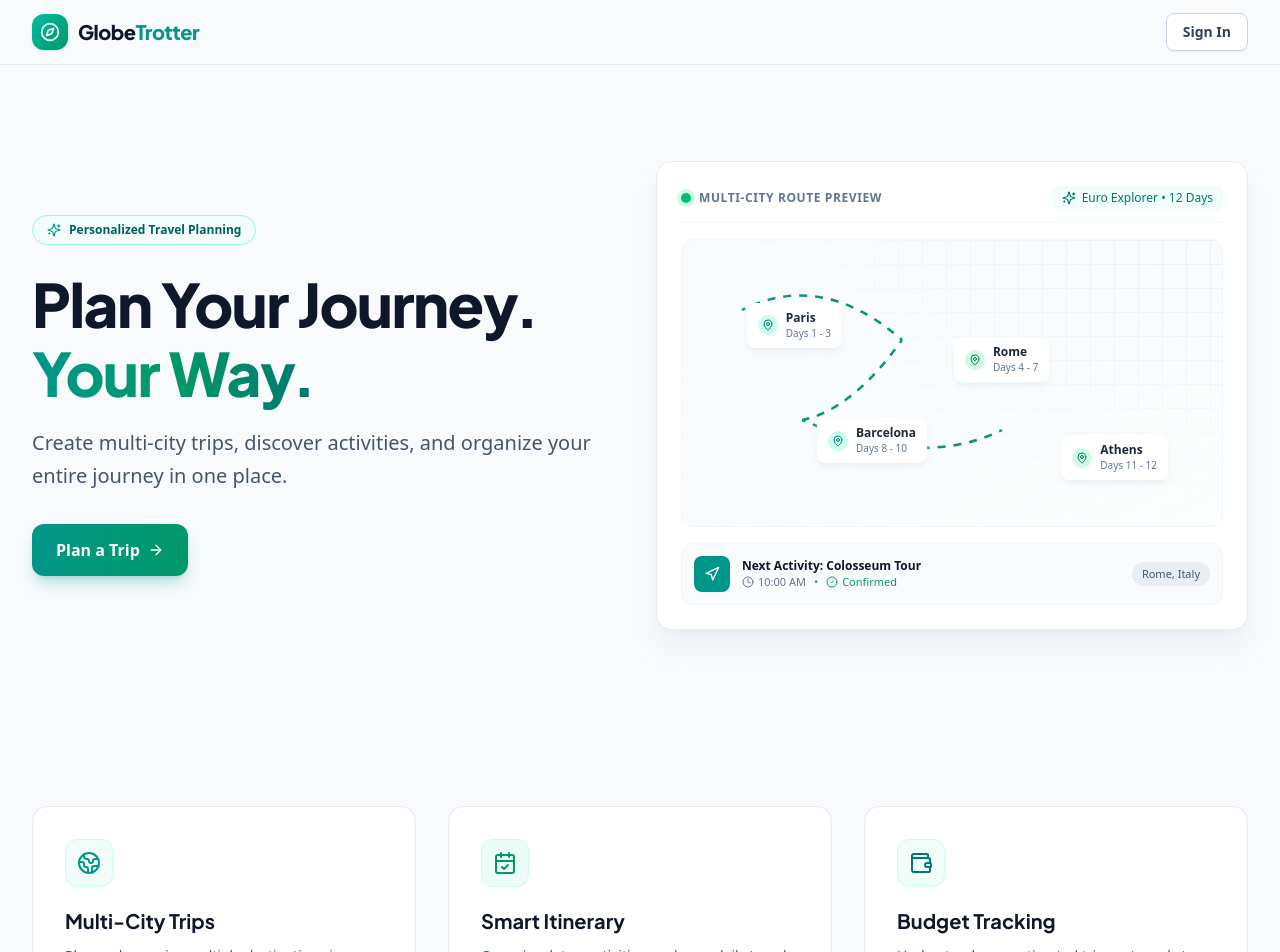
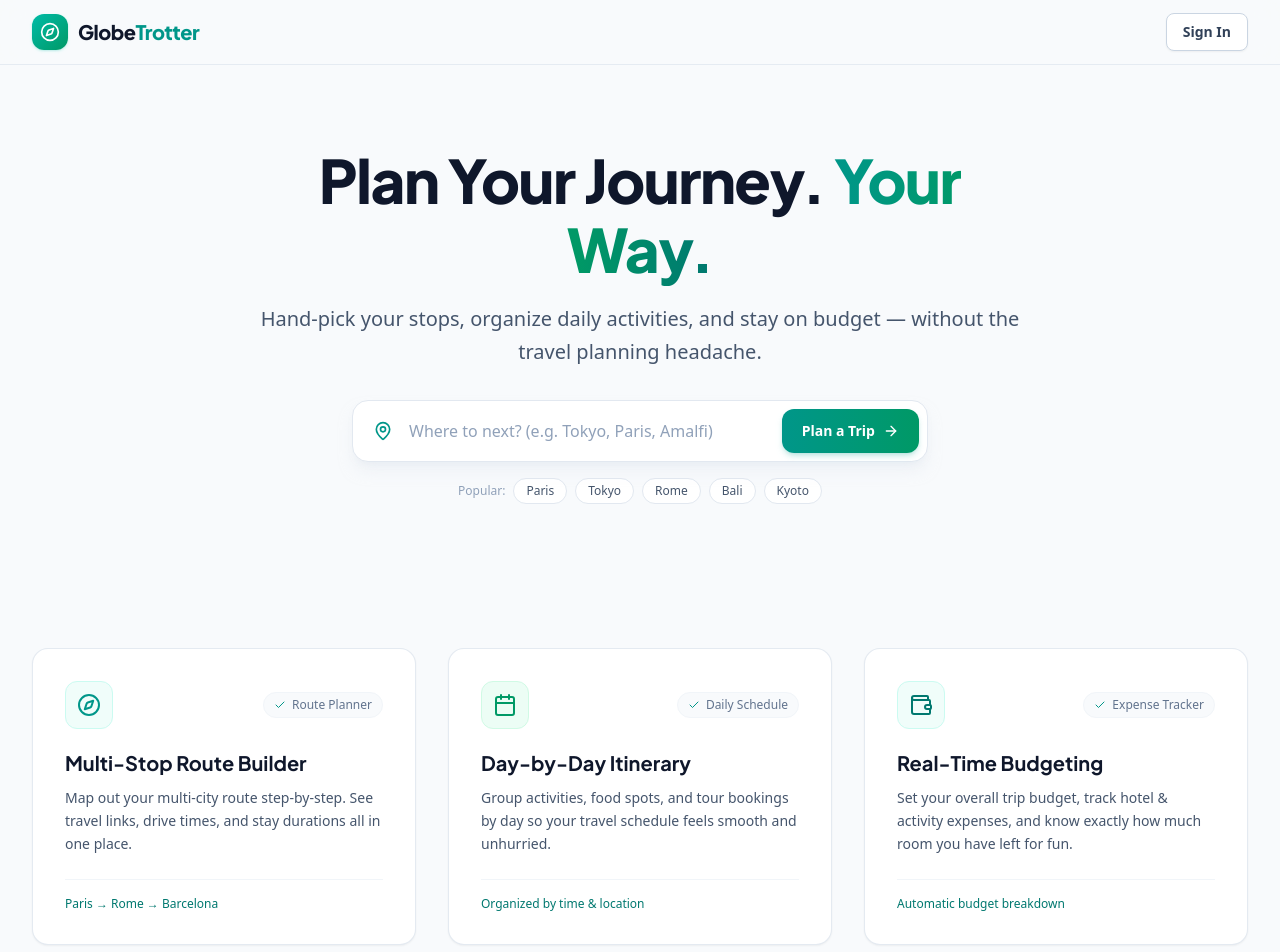
Before and after one commit to Innerkidd/ODOO_GlobeTrotter_2026, a React (Vite) app in the folder frontend/: page / in a window 1280 px wide. Shown: the top 952 px of the page. Built offline with nearby package versions, Linux system fonts and the light colour scheme.

Commit message:
fix:Modification in landing page Frontend

```diff
--- a/frontend/src/components/landing/FeatureCards/FeatureCards.jsx
+++ b/frontend/src/components/landing/FeatureCards/FeatureCards.jsx
@@ -1,53 +1,70 @@
-import React from 'react';
-import { Globe2, CalendarCheck, Wallet } from 'lucide-react';
+import React, { useState } from 'react';
+import { Compass, Calendar, Wallet, ChevronRight, Check } from 'lucide-react';
 
 const features = [
   {
     id: 'multi-city',
-    title: 'Multi-City Trips',
-    description: 'Plan and organize multiple destinations in one journey.',
-    icon: Globe2,
+    title: 'Multi-Stop Route Builder',
+    description: 'Map out your multi-city route step-by-step. See travel links, drive times, and stay durations all in one place.',
+    icon: Compass,
+    badge: 'Route Planner',
+    highlight: 'Paris → Rome → Barcelona',
     iconBg: 'bg-teal-50 text-teal-600 border-teal-100',
   },
   {
     id: 'smart-itinerary',
-    title: 'Smart Itinerary',
-    description: 'Organize dates, activities, and your daily travel plan.',
-    icon: CalendarCheck,
+    title: 'Day-by-Day Itinerary',
+    description: 'Group activities, food spots, and tour bookings by day so your travel schedule feels smooth and unhurried.',
+    icon: Calendar,
+    badge: 'Daily Schedule',
+    highlight: 'Organized by time & location',
     iconBg: 'bg-emerald-50 text-emerald-600 border-emerald-100',
   },
   {
     id: 'budget-tracking',
-    title: 'Budget Tracking',
-    description: 'Understand your estimated trip costs and stay within budget.',
+    title: 'Real-Time Budgeting',
+    description: 'Set your overall trip budget, track hotel & activity expenses, and know exactly how much room you have left for fun.',
     icon: Wallet,
+    badge: 'Expense Tracker',
+    highlight: 'Automatic budget breakdown',
     iconBg: 'bg-teal-50 text-teal-700 border-teal-100',
   },
 ];
 
 const FeatureCards = () => {
+  const [activeCard, setActiveCard] = useState(null);
+
   return (
-    <section className="py-16 sm:py-20">
+    <section className="py-12 sm:py-16">
       <div className="mx-auto max-w-7xl px-4 sm:px-6 lg:px-8">
 
-        {/* Responsive Grid: 3 columns on desktop, stacked on mobile */}
+        {/* Responsive Grid */}
         <div className="grid grid-cols-1 gap-8 md:grid-cols-3">
           {features.map((feature) => {
             const Icon = feature.icon;
             return (
               <div
                 key={feature.id}
-                className="group relative flex flex-col rounded-2xl border border-slate-200/80 bg-white p-6 sm:p-8 shadow-xs transition-all duration-300 hover:-translate-y-1 hover:border-teal-200 hover:shadow-md hover:shadow-teal-900/5"
+                onMouseEnter={() => setActiveCard(feature.id)}
+                onMouseLeave={() => setActiveCard(null)}
+                className="group relative flex flex-col justify-between rounded-2xl border border-slate-200/90 bg-white p-6 sm:p-8 shadow-xs transition-all duration-300 hover:-translate-y-1 hover:border-teal-300 hover:shadow-lg hover:shadow-teal-900/5 cursor-pointer"
               >
-                {/* Icon Box */}
+                <div>
+                  {/* Header Row: Icon & Badge */}
+                  <div className="flex items-center justify-between mb-5">
                     <div
-                  className={`mb-5 inline-flex h-12 w-12 items-center justify-center rounded-xl border ${feature.iconBg} transition-transform duration-300 group-hover:scale-110`}
+                      className={`inline-flex h-12 w-12 items-center justify-center rounded-xl border ${feature.iconBg} transition-transform duration-300 group-hover:scale-110`}
                     >
                       <Icon className="h-6 w-6" />
                     </div>
+                    <span className="inline-flex items-center gap-1.5 rounded-full border border-slate-100 bg-slate-50 px-2.5 py-1 text-xs font-medium text-slate-500 group-hover:border-teal-200 group-hover:bg-teal-50/50 group-hover:text-teal-700 transition-colors">
+                      <Check className="h-3 w-3 text-teal-600" />
+                      {feature.badge}
+                    </span>
+                  </div>
 
                   {/* Title */}
-                <h3 className="font-heading text-xl font-bold text-slate-900">
+                  <h3 className="font-heading text-xl font-bold text-slate-900 group-hover:text-teal-900 transition-colors">
                     {feature.title}
                   </h3>
 
@@ -55,6 +72,15 @@ const FeatureCards = () => {
                   <p className="mt-2.5 text-sm leading-relaxed text-slate-600">
                     {feature.description}
                   </p>
+                </div>
+
+                {/* Interactive Highlight Footer */}
+                <div className="mt-6 border-t border-slate-100 pt-4 flex items-center justify-between text-xs font-medium text-slate-500">
+                  <span className="truncate text-teal-700 font-medium">{feature.highlight}</span>
+                  <span className="inline-flex items-center text-teal-600 opacity-0 group-hover:opacity-100 transition-all duration-200 -translate-x-1 group-hover:translate-x-0">
+                    Explore <ChevronRight className="ml-0.5 h-3.5 w-3.5" />
+                  </span>
+                </div>
               </div>
             );
           })}
--- a/frontend/src/components/landing/Hero/Hero.jsx
+++ b/frontend/src/components/landing/Hero/Hero.jsx
@@ -1,22 +1,21 @@
-import React from 'react';
-import { ArrowRight, Sparkles } from 'lucide-react';
-import TravelVisual from './TravelVisual';
+import React, { useState } from 'react';
+import { ArrowRight, MapPin } from 'lucide-react';
+
+const popularDestinations = ['Paris', 'Tokyo', 'Rome', 'Bali', 'Kyoto'];
 
 const Hero = () => {
+  const [destination, setDestination] = useState('');
+  const [selectedChip, setSelectedChip] = useState('');
+
+  const handleChipClick = (city) => {
+    setSelectedChip(city);
+    setDestination(city);
+  };
+
   return (
-    <section className="relative overflow-hidden py-12 sm:py-16 lg:py-24">
+    <section className="relative overflow-hidden py-12 sm:py-16 lg:py-20">
       <div className="mx-auto max-w-7xl px-4 sm:px-6 lg:px-8">
-        <div className="grid grid-cols-1 items-center gap-12 lg:grid-cols-12 lg:gap-8">
-
-          {/* LEFT COLUMN: Copywriting & Primary CTA */}
-          <div className="flex flex-col items-start text-left lg:col-span-6">
-
-            {/* Top Pill Tag */}
-            <div className="mb-6 inline-flex items-center gap-2 rounded-full border border-teal-200 bg-teal-50/80 px-3.5 py-1.5 text-xs font-semibold text-teal-800 backdrop-blur-xs">
-              <Sparkles className="h-3.5 w-3.5 text-teal-600" />
-              <span>Personalized Travel Planning</span>
-            </div>
-
+        <div className="mx-auto flex flex-col items-center text-center max-w-3xl">
           {/* Headline */}
           <h1 className="font-heading text-4xl font-extrabold tracking-tight text-slate-900 sm:text-5xl sm:leading-[1.15] lg:text-6xl">
             Plan Your Journey.{' '}
@@ -25,29 +24,55 @@ const Hero = () => {
             </span>
           </h1>
 
-            {/* Description */}
+          {/* Humanized Description */}
           <p className="mt-5 text-lg font-normal text-slate-600 leading-relaxed sm:text-xl">
-              Create multi-city trips, discover activities, and organize your entire journey in one place.
+            Hand-pick your stops, organize daily activities, and stay on budget — without the travel planning headache.
           </p>
 
-            {/* Primary CTA */}
-            <div className="mt-8 flex flex-wrap items-center gap-4">
+          {/* Interactive Search & Plan Box */}
+          <div className="mt-8 w-full max-w-xl">
+            <form onSubmit={(e) => e.preventDefault()} className="relative flex items-center rounded-2xl border border-slate-200 bg-white p-2 shadow-lg shadow-slate-200/50 transition-all focus-within:border-teal-500 focus-within:ring-4 focus-within:ring-teal-500/10">
+              <div className="flex items-center pl-3 pr-2 text-slate-400">
+                <MapPin className="h-5 w-5 text-teal-600" />
+              </div>
+              <input
+                type="text"
+                value={destination}
+                onChange={(e) => {
+                  setDestination(e.target.value);
+                  setSelectedChip('');
+                }}
+                placeholder="Where to next? (e.g. Tokyo, Paris, Amalfi)"
+                className="w-full bg-transparent px-2 py-2.5 text-slate-900 placeholder-slate-400 focus:outline-none text-base font-medium"
+              />
               <button
-                type="button"
-                className="group inline-flex items-center justify-center gap-2 rounded-xl bg-gradient-to-r from-teal-600 to-emerald-600 px-6 py-3.5 text-base font-semibold text-white shadow-lg shadow-teal-600/25 transition-all hover:from-teal-500 hover:to-emerald-500 hover:shadow-xl hover:shadow-teal-600/35 focus-visible:outline-2 focus-visible:outline-offset-2 focus-visible:outline-teal-600 active:scale-95"
-                aria-label="Plan a Trip"
+                type="submit"
+                className="group inline-flex items-center justify-center gap-2 rounded-xl bg-gradient-to-r from-teal-600 to-emerald-600 px-5 py-3 text-sm font-semibold text-white shadow-md shadow-teal-600/20 transition-all hover:from-teal-500 hover:to-emerald-500 hover:shadow-lg focus-visible:outline-2 focus-visible:outline-teal-600 active:scale-95 shrink-0 cursor-pointer"
               >
                 <span>Plan a Trip</span>
                 <ArrowRight className="h-4 w-4 transition-transform duration-200 group-hover:translate-x-1" />
               </button>
+            </form>
+
+            {/* Quick Suggestion Chips */}
+            <div className="mt-4 flex flex-wrap items-center justify-center gap-2 text-xs font-medium text-slate-500">
+              <span className="text-slate-400">Popular:</span>
+              {popularDestinations.map((city) => (
+                <button
+                  key={city}
+                  type="button"
+                  onClick={() => handleChipClick(city)}
+                  className={`rounded-full border px-3 py-1 transition-all cursor-pointer active:scale-95 ${
+                    selectedChip === city || destination.toLowerCase() === city.toLowerCase()
+                      ? 'border-teal-500 bg-teal-50 text-teal-700 font-semibold shadow-xs'
+                      : 'border-slate-200 bg-white text-slate-600 hover:border-teal-300 hover:bg-slate-50'
+                  }`}
+                >
+                  {city}
+                </button>
+              ))}
             </div>
           </div>
-
-          {/* RIGHT COLUMN: Travel Visual */}
-          <div className="flex justify-center lg:col-span-6 lg:justify-end">
-            <TravelVisual />
-          </div>
-
         </div>
       </div>
     </section>
--- a/frontend/src/pages/LandingPage/LandingPage.jsx
+++ b/frontend/src/pages/LandingPage/LandingPage.jsx
@@ -2,7 +2,6 @@ import React from 'react';
 import Navbar from '../../components/common/Navbar/Navbar';
 import Hero from '../../components/landing/Hero/Hero';
 import FeatureCards from '../../components/landing/FeatureCards/FeatureCards';
-import CTA from '../../components/landing/CTA/CTA';
 import Footer from '../../components/common/Footer/Footer';
 
 const LandingPage = () => {
@@ -17,9 +16,6 @@ const LandingPage = () => {
 
         {/* 3. Three Feature Cards */}
         <FeatureCards />
-
-        {/* 4. Final CTA */}
-        <CTA />
       </main>
 
       {/* 5. Minimal Footer */}
```
Lines whose indentation alone changed are shown as unchanged.
